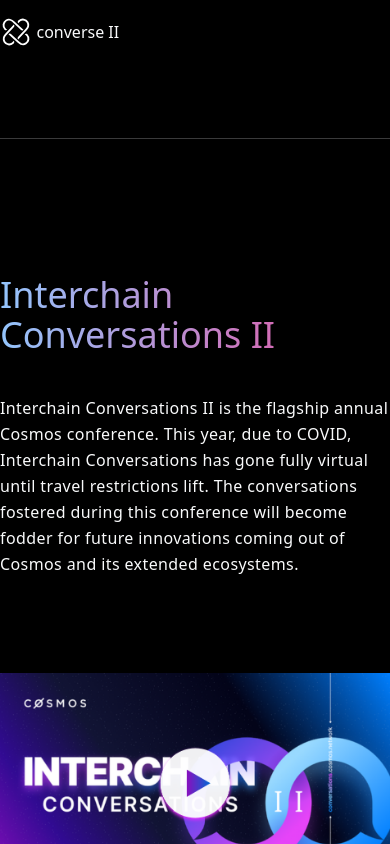
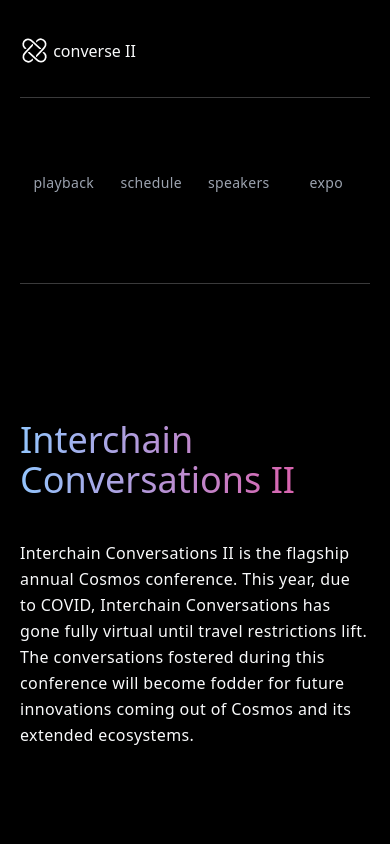
Before and after one commit to JD-Interchain-Interview/Converse-II, a React (Create React App) app: page / in a window 390 px wide. Shown: the top 844 px of the page. Built offline with nearby package versions, Linux system fonts and the light colour scheme.

Commit message:
🌀   Layout

```diff
--- a/src/App.js
+++ b/src/App.js
@@ -18,7 +18,7 @@
 // Component Styling
 
 const AppClass = 'bg-black text-gray-50 w-screen';
-const container = 'xl:container xl:mx-auto';
+const container = 'xl:container xl:mx-auto p-5';
 const hrOpacity = 'opacity-25';
 
 function App() {
--- a/src/components/Navbar/Navbar.js
+++ b/src/components/Navbar/Navbar.js
@@ -3,28 +3,30 @@
 
 // Component Styling
 
-const Navbarlass_Mobile = 'w-full flex flex-col flex-wrap justify-between py-4';
-const Navbarlass_Web = 'lg:flex-row lg:justify-between...';
+const Navbarlass_Mobile = 'w-full flex flex-col flex-wrap justify-between py-4 space-y-8';
+const Navbarlass_Web = 'lg:space-y-0 lg:flex-row lg:justify-between...';
 
-const Container_Mobile = 'w-full';
+const Container_Mobile = 'w-full items-center';
 const leftContainer_Web = 'flex justify-start lg:w-3/12 ...';
-const centerContainer_Web = 'invisible lg:visible flex justify-center lg:w-6/12 lg:space-y-1 ...';
+const centerContainer_Web = 'flex justify-center lg:w-6/12 lg:space-y-1 ...';
 const rightContainer_Web = 'invisible lg:visible flex justify-end lg:w-3/12 ...';
 
 const LogoClass_Mobile = 'flex flex-row space-x-1 items-center';
 const LogoClass_Web = '';
 
-const MenuClass_Mobile = 'w-3/12 ...';
-const MenuClass_Web = 'lg:text-center';
+const MenuClass_Mobile = 'w-3/12 text-center ...';
+const MenuClass_Web = '';
 
-const UserClass_Mobile = '';
+const UserClass_Mobile = 'rounded-full border-2 border-blue-300';
 const UserClass_Web = '';
+const UserIcon = 'w-9 h-9 rounded-full';
 
 const LogoIcon = 'w-1/12';
-const LogoMark = 'w-3/12';
+const LogoMark = 'w-4/12';
 
 const body = 'text-gray-400 text-sm font-light w-full tracking-wide leading-relaxed';
-const bodyHover = 'hover:text-pink-400';
+const bodyHover = 'hover:text-pink-300';
+const hr = 'visible lg:invisible opacity-25 pt-10'
 
 // Component Layout
 
@@ -39,9 +41,11 @@
         </a>
       </div>
 
+      <hr className={hr}/>
+
       <div className={`${Container_Mobile} ${centerContainer_Web}`}>
         <div className={`${MenuClass_Mobile} ${MenuClass_Web}`}>
-          <a className={`${body} ${bodyHover}`} href='/Watch-On-Demand'>watch on-demand</a>
+          <a className={`${body} ${bodyHover}`} href='/Watch-On-Demand'>playback</a>
         </div>
         <div className={`${MenuClass_Mobile} ${MenuClass_Web}`}>
           <a className={`${body} ${bodyHover}`} href='/Schedule'>schedule</a>
@@ -56,7 +60,7 @@
 
       <div className={`${Container_Mobile} ${rightContainer_Web}`}>
         <div className={`${UserClass_Mobile} ${UserClass_Web}`}>
-          user icon
+          <img src='https://assets.stickpng.com/images/585e4bf3cb11b227491c339a.png' alt='user' className={UserIcon}/>
         </div>
       </div>
 
--- a/src/components/Schedule/Schedule.js
+++ b/src/components/Schedule/Schedule.js
@@ -16,8 +16,8 @@
 const DescriptionClass_Mobile = 'space-y-3';
 const DescriptionClass_Web = '';
 
-const header = 'text-5xl py-10 pt-24';
-const subheader = 'text-4xl py-10';
+const header = 'text-4xl py-10 pt-24';
+const subheader = 'text-3xl py-10';
 const body = 'text-gray-50 text-md font-light w-full tracking-wide leading-relaxed';
 
 const gradient = 'bg-clip-text text-transparent bg-gradient-to-r from-blue-300 to-pink-500';
@@ -29,7 +29,7 @@
 const SchedulePage = () => {
   return (
     <div>
-      <h1 className={header}>Schedule</h1>
+      <h1 className={`${header} ${gradient}`}>Schedule</h1>
 
       <br/>
       <hr className={hrOpacity}/>
--- a/src/components/Speakers/Speakers.js
+++ b/src/components/Speakers/Speakers.js
@@ -3,28 +3,29 @@
 
 // Component Styling
 
-const SpeakersClass_Mobile = 'grid grid-cols-2 gap-7 p-14 ';
-const SpeakersClass_Web = 'sm:grid sm:grid-cols-5 sm:gap-7 sm:space-y-0';
+const SpeakersClass_Mobile = 'grid grid-cols-2 gap-7 p-10 ';
+const SpeakersClass_Web = 'sm:grid sm:grid-cols-3 md:grid-cols-4 lg:grid-cols-6 sm:gap-7 sm:space-y-0';
 
-const card_Mobile = 'border border-gray-700 bg-gray-900 flex flex-col';
+const card_Mobile = 'border border-gray-700 hover:border-blue-400 bg-gray-900 flex flex-col';
 const card_Web = '';
 
 const card_hover = 'transform duration-300 ease-in-out hover:-translate-y-1 hover:scale-110 hover:shadow-lg hover:bg-[] hover:opacity-80';
 
 
-const header = 'text-5xl py-10 pt-24';
+const header = 'text-4xl py-10 pt-24';
 
 const ProfileImage = 'border border-gray-700 w-full object-contain rounded-[]';
 const ProfileDescription = 'p-5 space-y-2';
 const ProfileTitle = 'text-gray-600';
 const ProfileCompany = 'text-gray-300 text-sm font-light';
 
+const gradient = 'bg-clip-text text-transparent bg-gradient-to-r from-blue-300 to-pink-500';
 const hrOpacity = 'opacity-25';
 
 const SpeakersPage = () => {
   return (
     <div>
-      <h1 className={header}>Speakers</h1>
+      <h1 className={`${header} ${gradient}`}>Speakers</h1>
 
       <br/>
       <hr className={hrOpacity}/>
```
